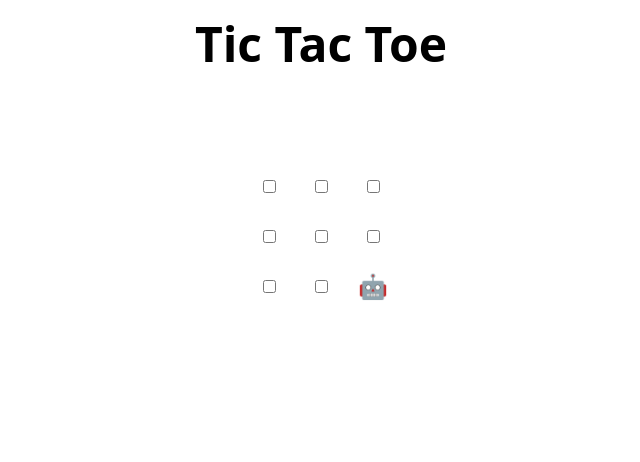
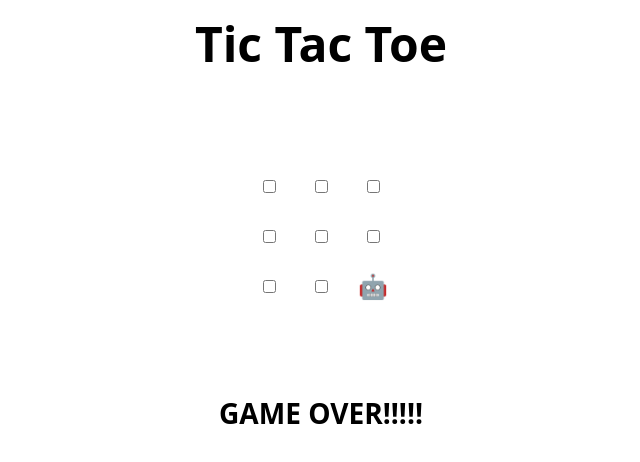
Before and after one commit to ZumyaHaneen/Introduction-to-github, a plain HTML site: page index.html in a window 1280 px wide. Shown: the whole page, without its empty margins (319-959 px from the left). Drawn offline with Linux system fonts and the light colour scheme.

Commit message:
Update index.html

```diff
--- a/index.html
+++ b/index.html
@@ -48,6 +48,7 @@
 </table>
 
 <h2 hidden>Game over, refresh to play again 🧑‍💻 🤖!</h2>
+<h3>GAME OVER!!!!!</h3>
 
 <script>
   // Initialization
```
